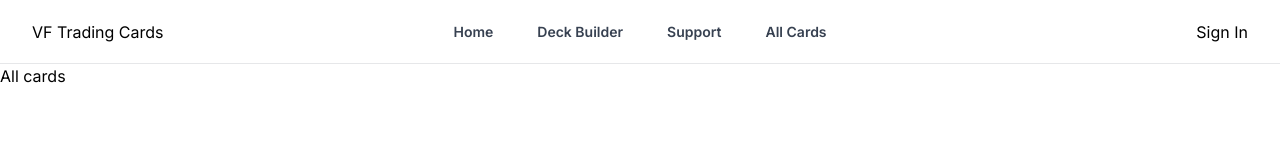
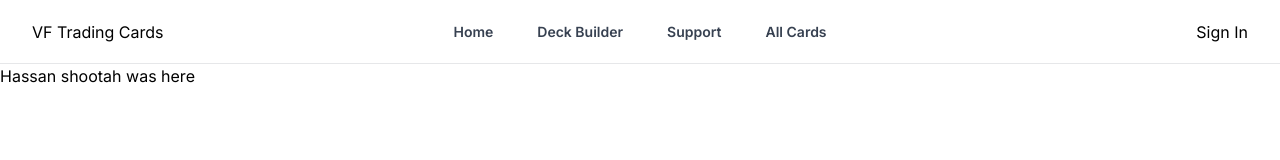
Before and after one commit to abdur026/vf-trading-cards, a Next.js app: page /Cards in a window 1280 px wide. Shown: the top 160 px of the page. Built offline with nearby package versions, Linux system fonts and the light colour scheme.

Commit message:
cards capitalization

```diff
--- a/app/Cards/page.js
+++ b/app/Cards/page.js
@@ -1,7 +1,7 @@
 export default function CardDisplay() {
     return (
         <div>
-            <h1>All cards</h1>
+            <h1>Hassan shootah was here</h1>
         </div>
     );
 }
--- a/app/components/navbar.js
+++ b/app/components/navbar.js
@@ -10,7 +10,7 @@ const navigation = [
   { name: "Home", href: "/" },
   { name: "Deck Builder", href: "/deck-builder" },
   { name: "Support", href: "/support" },
-    {name: "All Cards", href: "/Cards"}
+  { name: "All Cards", href: "/cards" },
 ];
 
 export default function Navbar() {
@@ -27,10 +27,7 @@ export default function Navbar() {
               onClick={() => setMobileMenuOpen(true)}
             >
               <span className="sr-only">Open main menu</span>
-                            <Bars3Icon
-                                className="h-5 w-5 text-gray-900"
-                                aria-hidden="true"
-                            />
+              <Bars3Icon className="h-5 w-5 text-gray-900" aria-hidden="true" />
             </button>
             <h1>VF Trading Cards</h1>
           </div>
@@ -60,16 +57,11 @@ export default function Navbar() {
                 onClick={() => setMobileMenuOpen(false)}
               >
                 <span className="sr-only">Close menu</span>
-                                <XMarkIcon
-                                    className="h-6 w-6"
-                                    aria-hidden="true"
-                                />
+                <XMarkIcon className="h-6 w-6" aria-hidden="true" />
               </button>
               <div className="-ml-0.5">
                 <a href="#" className="-m-1.5 block p-1.5">
-                                    <span className="sr-only">
-                                        VF Trading Cards
-                                    </span>
+                  <span className="sr-only">VF Trading Cards</span>
                   <h1>VF Trading Cards</h1>
                 </a>
               </div>
```
Lines whose indentation alone changed are shown as unchanged.
